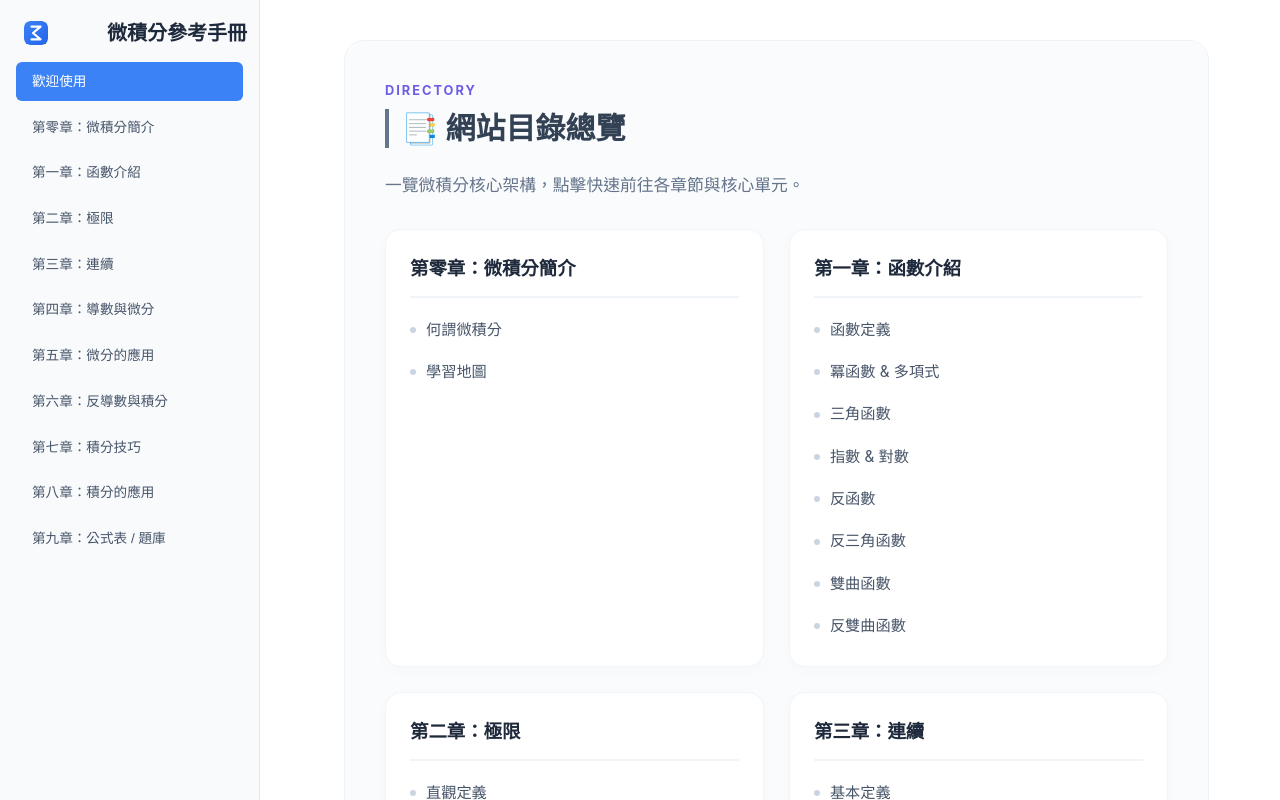
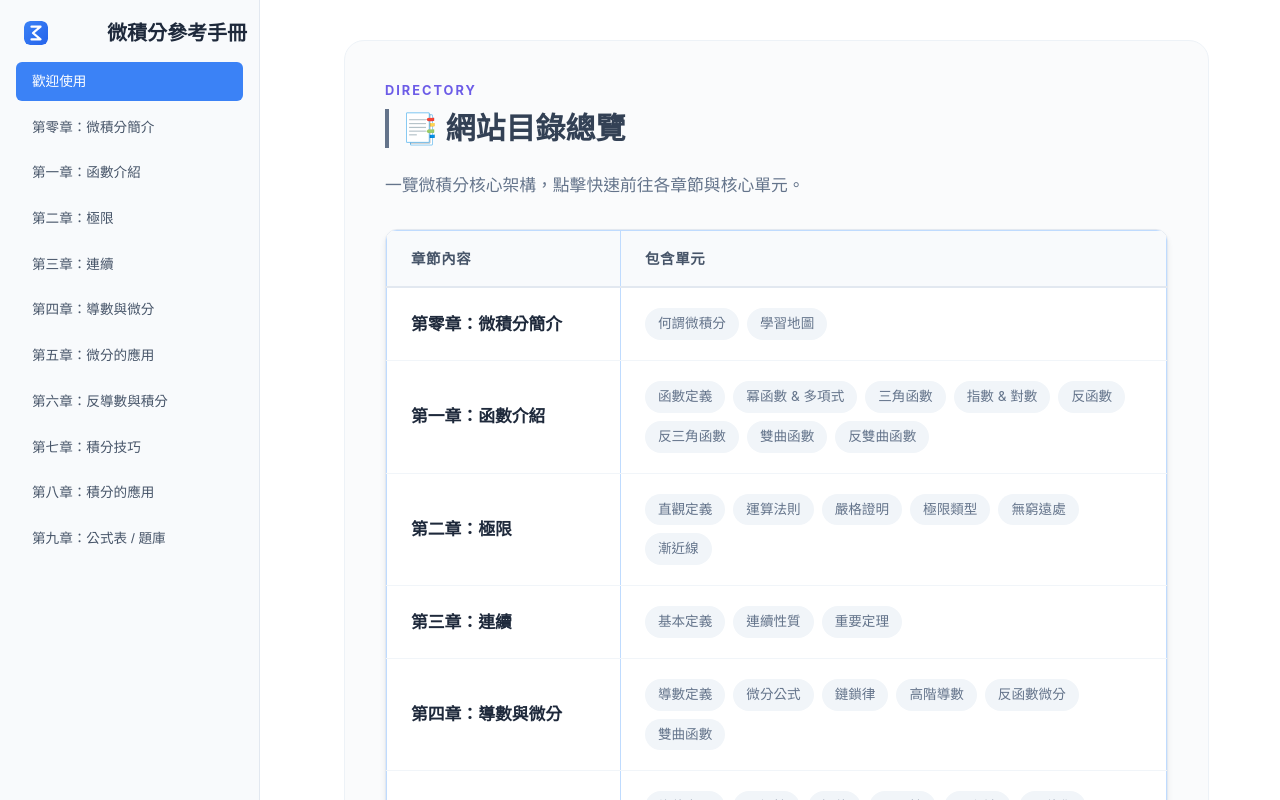
Before and after one commit to ZhaoHong04126/visual-calculus, a React (Vite) app: page /#/ in a window 1280 px wide. Built offline with nearby package versions, Linux system fonts and the light colour scheme.

Commit message:
功能：建立包含結構化網站目錄和導航連結的「關於我們」頁面

```diff
--- a/src/About/About.css
+++ b/src/About/About.css
@@ -110,83 +110,92 @@
   margin-bottom: 30px;
 }
 
-.toc-grid {
-  display: grid;
-  grid-template-columns: repeat(auto-fill, minmax(280px, 1fr));
-  gap: 25px;
+.toc-table-container {
+  background: white;
+  border-radius: 12px;
+  border: 1px solid #e2e8f0;
+  overflow: hidden;
+  box-shadow: 0 4px 6px -1px rgba(0, 0, 0, 0.1);
 }
 
-.toc-card {
-  background: white;
-  padding: 24px;
-  border-radius: 16px;
-  box-shadow: 0 4px 15px rgba(0,0,0,0.02);
-  border: 1px solid #f1f5f9;
-  transition: transform 0.2s, box-shadow 0.2s;
-  display: flex;
-  flex-direction: column;
+.toc-table {
+  width: 100%;
+  border-collapse: collapse;
+  text-align: left;
 }
 
-.toc-card:hover {
-  transform: translateY(-5px);
-  box-shadow: 0 12px 30px rgba(108, 92, 231, 0.08);
-  border-color: #e2e8f0;
+.toc-table th {
+  background-color: #f8fafc;
+  color: #475569;
+  font-weight: 600;
+  font-size: 0.9rem;
+  padding: 1rem 1.5rem;
+  border-bottom: 2px solid #e2e8f0;
+  text-transform: uppercase;
+  letter-spacing: 0.05em;
 }
 
-.toc-chapter-title {
-  font-size: 1.15rem;
+.toc-table td {
+  padding: 1.25rem 1.5rem;
+  border-bottom: 1px solid #f1f5f9;
+  vertical-align: middle;
+}
+
+.toc-table tr:last-child td {
+  border-bottom: none;
+}
+
+.toc-table tr:hover {
+  background-color: #fcfdfe;
+}
+
+.toc-chapter-link {
+  font-size: 1.05rem;
   font-weight: 700;
   color: #1e293b;
-  margin-bottom: 16px;
-  padding-bottom: 12px;
-  border-bottom: 2px solid #f1f5f9;
   text-decoration: none;
   transition: color 0.2s;
+  display: block;
 }
 
-.toc-chapter-title:hover {
-  color: #6c5ce7;
+.toc-chapter-link:hover {
+  color: #3b82f6;
 }
 
-.toc-sections-list {
-  list-style: none;
-  padding: 0;
-  margin: 0;
+.toc-sections-chips {
   display: flex;
-  flex-direction: column;
-  gap: 10px;
+  flex-wrap: wrap;
+  gap: 8px;
 }
 
-.toc-section-link {
-  display: flex;
-  align-items: center;
-  color: #475569;
+.toc-section-chip {
+  padding: 4px 12px;
+  background-color: #f1f5f9;
+  color: #64748b;
+  border-radius: 9999px;
+  font-size: 0.85rem;
   text-decoration: none;
-  font-size: 0.95rem;
-  transition: all 0.2s;
-  padding: 4px 0;
+  transition: all 0.2s ease;
+  border: 1px solid transparent;
 }
 
-.toc-bullet {
-  width: 6px;
-  height: 6px;
-  background-color: #cbd5e1;
-  border-radius: 50%;
-  margin-right: 10px;
-  transition: background-color 0.2s, transform 0.2s;
+.toc-section-chip:hover {
+  background-color: #dbeafe;
+  color: #2563eb;
+  border-color: #bfdbfe;
+  transform: translateY(-1px);
 }
 
-.toc-section-link:hover {
-  color: #3b82f6;
-  transform: translateX(4px);
+.toc-th-chapter {
+  width: 30%;
 }
 
-.toc-section-link:hover .toc-bullet {
-  background-color: #3b82f6;
-  transform: scale(1.5);
+.toc-th-sections {
+  width: 70%;
 }
 
 /* Resources List Compact */
+
 .resources-list-compact {
   display: flex;
   flex-wrap: wrap;
--- a/src/About/About.jsx
+++ b/src/About/About.jsx
@@ -120,25 +120,37 @@ const About = () => {
           <p className="toc-subtitle">一覽微積分核心架構，點擊快速前往各章節與核心單元。</p>
         </div>
 
-        <div className="toc-grid">
+        <div className="toc-table-container">
+          <table className="toc-table">
+            <thead>
+              <tr>
+                <th className="toc-th-chapter">章節內容</th>
+                <th className="toc-th-sections">包含單元</th>
+              </tr>
+            </thead>
+            <tbody>
               {tocData.map((chapter, idx) => (
-            <div key={idx} className="toc-card">
-              <Link to={chapter.path} className="toc-chapter-title">
+                <tr key={idx}>
+                  <td className="toc-td-chapter">
+                    <Link to={chapter.path} className="toc-chapter-link">
                       {chapter.chapter}
                     </Link>
-              <ul className="toc-sections-list">
+                  </td>
+                  <td className="toc-td-sections">
+                    <div className="toc-sections-chips">
                       {chapter.sections.map((section, sIdx) => (
-                  <li key={sIdx}>
-                    <Link to={`${chapter.path}#${section.id}`} className="toc-section-link">
-                      <span className="toc-bullet"></span>
+                        <Link key={sIdx} to={`${chapter.path}#${section.id}`} className="toc-section-chip">
                           {section.title}
                         </Link>
-                  </li>
-                ))}
-              </ul>
-            </div>
                       ))}
                     </div>
+                  </td>
+                </tr>
+              ))}
+            </tbody>
+          </table>
+        </div>
+
       </section>
 
       <section className="about-section">
```
Lines whose indentation alone changed are shown as unchanged.
